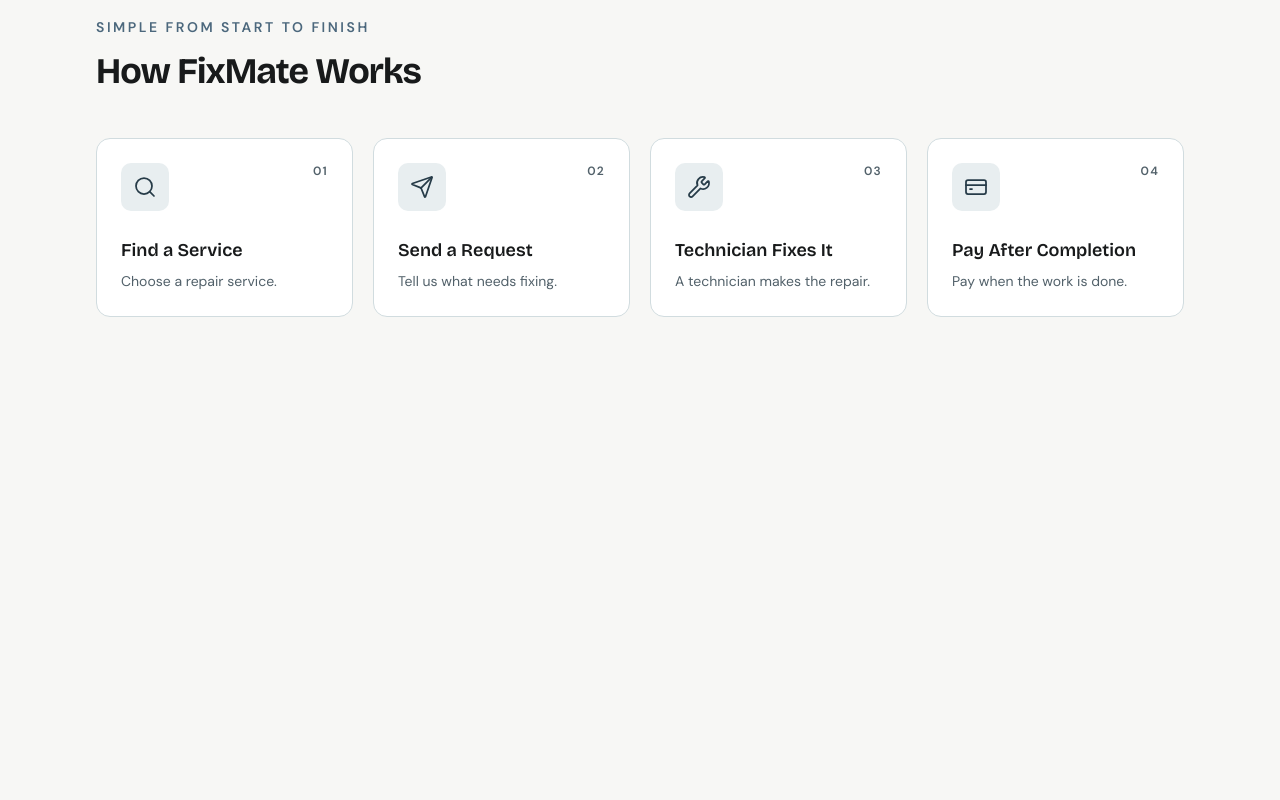
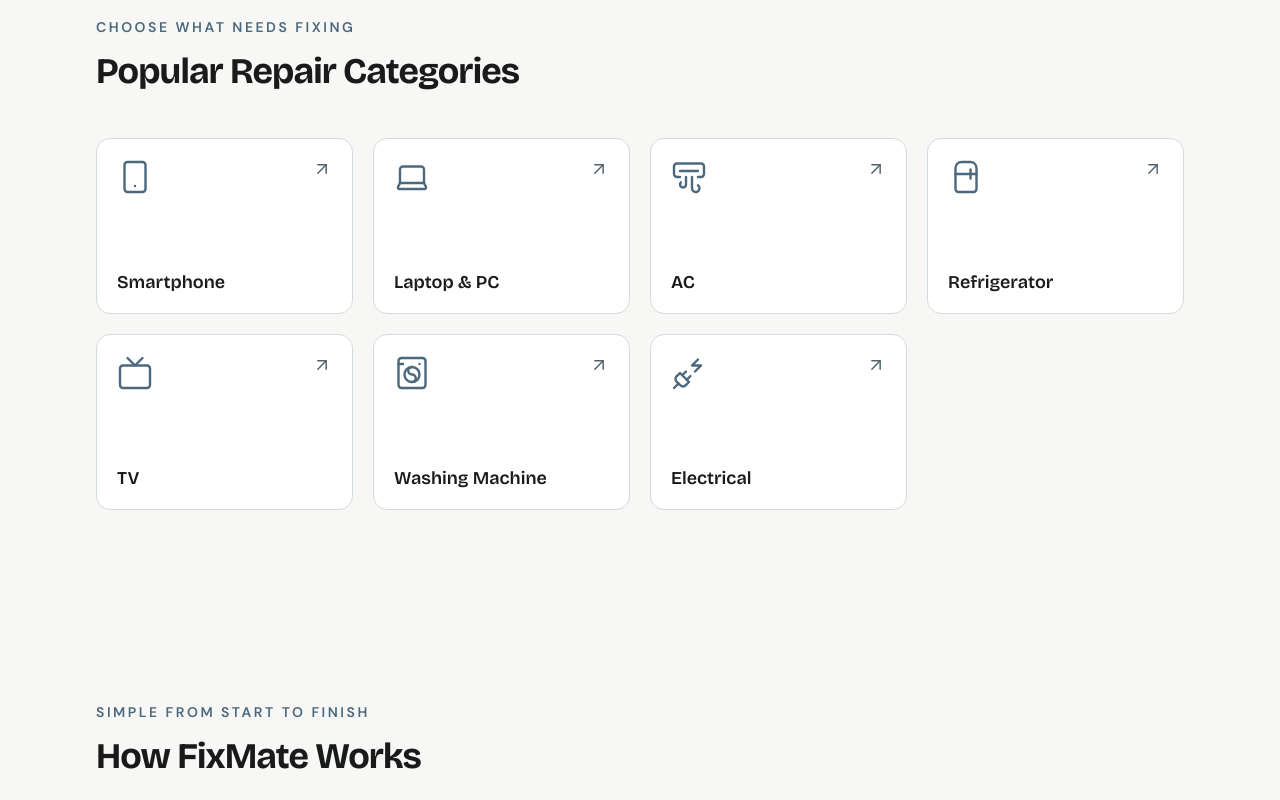
Before and after one commit to foysaliio/fixmate-client, a Next.js app: page / in a window 1280 px wide. Shown: the part 880-1680 px from the top of the page. Before the commit the page ends 1293 px from the top, so only its background shows below. Built offline with nearby package versions, Linux system fonts and the light colour scheme.

Commit message:
Add repair categories and unify section headings

```diff
--- a/src/app/(public)/page.tsx
+++ b/src/app/(public)/page.tsx
@@ -1,14 +1,40 @@
 "use client";
 
-import { ArrowRight, CreditCard, Search, Send, Wrench, type LucideIcon } from "lucide-react";
-import { motion, useMotionValue, useReducedMotion, useSpring } from "motion/react";
+import {
+  AirVent,
+  ArrowRight,
+  ArrowUpRight,
+  CreditCard,
+  Laptop,
+  PlugZap,
+  Refrigerator,
+  Search,
+  Send,
+  Smartphone,
+  Tv,
+  WashingMachine,
+  Wrench,
+  type LucideIcon,
+} from "lucide-react";
+import { motion, useReducedMotion } from "motion/react";
 import Image from "next/image";
 import Link from "next/link";
-import { useState, type PointerEvent } from "react";
 import repairWorkshop from "../../../public/images/fixmate-repair-workshop.webp";
 import { Button } from "@/components/ui/button";
+import { useCardBorderHighlight } from "@/components/ui/card-border-highlight";
+import { SectionHeading } from "@/components/ui/section-heading";
 
 const MotionLink = motion.create(Link);
+
+const repairCategories = [
+  { name: "Smartphone", icon: Smartphone },
+  { name: "Laptop & PC", icon: Laptop },
+  { name: "AC", icon: AirVent },
+  { name: "Refrigerator", icon: Refrigerator },
+  { name: "TV", icon: Tv },
+  { name: "Washing Machine", icon: WashingMachine },
+  { name: "Electrical", icon: PlugZap },
+];
 
 const steps = [
   {
@@ -33,8 +59,6 @@ const steps = [
   },
 ];
 
-const borderSides = ["top", "right", "bottom", "left"] as const;
-
 function StepCard({
   title,
   description,
@@ -48,68 +72,14 @@ function StepCard({
   index: number;
   reducedMotion: boolean | null;
 }) {
-  const [activeSide, setActiveSide] = useState<(typeof borderSides)[number] | null>(null);
-  const lineX = useMotionValue(0);
-  const lineY = useMotionValue(0);
-  const smoothX = useSpring(lineX, { stiffness: 320, damping: 32 });
-  const smoothY = useSpring(lineY, { stiffness: 320, damping: 32 });
-
-  function moveHighlight(event: PointerEvent<HTMLLIElement>) {
-    if (event.pointerType === "touch") return;
-
-    const bounds = event.currentTarget.getBoundingClientRect();
-    const x = Math.max(0, Math.min(event.clientX - bounds.left, bounds.width));
-    const y = Math.max(0, Math.min(event.clientY - bounds.top, bounds.height));
-    const nearest = Math.min(x, bounds.width - x, y, bounds.height - y);
-
-    lineX.set(Math.max(0, Math.min(x - 48, bounds.width - 96)));
-    lineY.set(Math.max(0, Math.min(y - 48, bounds.height - 96)));
-
-    if (nearest === x) {
-      setActiveSide("left");
-    } else if (nearest === bounds.width - x) {
-      setActiveSide("right");
-    } else if (nearest === y) {
-      setActiveSide("top");
-    } else {
-      setActiveSide("bottom");
-    }
-  }
+  const { borderHighlight, ...pointerHandlers } = useCardBorderHighlight(reducedMotion);
 
   return (
     <li
       className="relative rounded-xl border border-border bg-card p-6 text-card-foreground"
-      onPointerEnter={moveHighlight}
-      onPointerMove={moveHighlight}
-      onPointerLeave={() => setActiveSide(null)}
+      {...pointerHandlers}
     >
-      {borderSides.map((side) => {
-        const horizontal = side === "top" || side === "bottom";
-        return (
-          <motion.span
-            key={side}
-            aria-hidden="true"
-            style={{
-              position: "absolute",
-              pointerEvents: "none",
-              width: horizontal ? 96 : 2,
-              height: horizontal ? 2 : 96,
-              top: side === "top" ? -1 : horizontal ? undefined : 0,
-              bottom: side === "bottom" ? -1 : undefined,
-              left: side === "right" ? undefined : 0,
-              right: side === "right" ? -1 : undefined,
-              background: horizontal
-                ? "linear-gradient(to right, transparent, var(--primary), transparent)"
-                : "linear-gradient(to bottom, transparent, var(--primary), transparent)",
-              x: horizontal ? (reducedMotion ? lineX : smoothX) : undefined,
-              y: horizontal ? undefined : reducedMotion ? lineY : smoothY,
-            }}
-            initial={false}
-            animate={{ opacity: activeSide === side ? 1 : 0 }}
-            transition={{ duration: reducedMotion ? 0 : 0.2 }}
-          />
-        );
-      })}
+      {borderHighlight}
       <div className="mb-7 flex items-start justify-between">
         <motion.span
           className="flex size-12 items-center justify-center rounded-lg bg-secondary text-secondary-foreground"
@@ -131,6 +101,41 @@ function StepCard({
   );
 }
 
+function CategoryCard({
+  name,
+  Icon,
+  reducedMotion,
+}: {
+  name: string;
+  Icon: LucideIcon;
+  reducedMotion: boolean | null;
+}) {
+  const { borderHighlight, ...pointerHandlers } = useCardBorderHighlight(reducedMotion);
+
+  return (
+    <li className="min-w-0">
+      <Link
+        href={`/services?category=${encodeURIComponent(name)}`}
+        className="relative flex h-full min-h-40 flex-col justify-between rounded-xl border border-border bg-card p-4 text-card-foreground focus-visible:outline-2 focus-visible:outline-offset-2 focus-visible:outline-ring sm:min-h-44 sm:p-5"
+        {...pointerHandlers}
+      >
+        {borderHighlight}
+        <span className="flex items-start justify-between gap-2">
+          <Icon aria-hidden="true" className="size-8 text-primary sm:size-9" strokeWidth={1.6} />
+          <ArrowUpRight
+            aria-hidden="true"
+            className="size-5 shrink-0 text-muted-foreground"
+            strokeWidth={1.75}
+          />
+        </span>
+        <span className="font-heading text-base font-semibold leading-tight sm:text-lg">
+          {name}
+        </span>
+      </Link>
+    </li>
+  );
+}
+
 export default function Home() {
   const reducedMotion = useReducedMotion();
 
@@ -139,14 +144,11 @@ export default function Home() {
       <section className="overflow-hidden bg-background text-foreground">
         <div className="mx-auto grid min-h-[calc(100svh-4.5rem)] w-full max-w-6xl grid-cols-1 items-center gap-7 px-5 py-7 sm:px-8 lg:grid-cols-[1.03fr_0.97fr] lg:gap-12 lg:py-14">
           <div className="max-w-xl text-left">
-            <p className="mb-5 text-xs font-semibold uppercase tracking-[0.18em] text-primary sm:text-sm">
-              For devices &amp; appliances
-            </p>
-            <h1 className="font-heading text-[clamp(2.25rem,11.1vw,2.85rem)] font-bold leading-[1.03] tracking-tight sm:text-6xl lg:text-[4.25rem]">
+            <SectionHeading label="For devices & appliances" level="h1">
               Get it fixed.
               <br />
               <span className="text-primary">Stay in the loop.</span>
-            </h1>
+            </SectionHeading>
             <p className="mt-6 max-w-lg text-base leading-relaxed text-muted-foreground sm:text-lg">
               Book a verified technician, track your repair, and pay after the job is done.
             </p>
@@ -177,15 +179,34 @@ export default function Home() {
         </div>
       </section>
 
+      <section
+        aria-labelledby="popular-repair-categories-heading"
+        className="bg-background py-16 text-foreground sm:py-20 lg:py-24"
+      >
+        <div className="mx-auto w-full max-w-6xl px-5 sm:px-8">
+          <div className="mb-9 sm:mb-11">
+            <SectionHeading
+              id="popular-repair-categories-heading"
+              label="CHOOSE WHAT NEEDS FIXING"
+            >
+              Popular Repair Categories
+            </SectionHeading>
+          </div>
+
+          <ul className="grid grid-cols-2 gap-3 sm:grid-cols-3 sm:gap-4 lg:grid-cols-4 lg:gap-5">
+            {repairCategories.map(({ name, icon: Icon }) => (
+              <CategoryCard key={name} name={name} Icon={Icon} reducedMotion={reducedMotion} />
+            ))}
+          </ul>
+        </div>
+      </section>
+
       <section aria-labelledby="how-it-works-heading" className="bg-background py-16 text-foreground sm:py-20 lg:py-24">
         <div className="mx-auto w-full max-w-6xl px-5 sm:px-8">
           <div className="mb-9 max-w-xl sm:mb-11">
-            <p className="mb-3 text-xs font-semibold uppercase tracking-[0.18em] text-primary sm:text-sm">
-              Simple from start to finish
-            </p>
-            <h2 id="how-it-works-heading" className="text-3xl font-bold tracking-tight sm:text-4xl">
+            <SectionHeading id="how-it-works-heading" label="Simple from start to finish">
               How FixMate Works
-            </h2>
+            </SectionHeading>
           </div>
 
           <ol className="grid gap-4 lg:grid-cols-4 lg:gap-5">
--- /dev/null
+++ b/src/components/ui/card-border-highlight.tsx
@@ -0,0 +1,69 @@
+"use client";
+
+import { motion, useMotionValue, useSpring } from "motion/react";
+import { useState, type PointerEvent } from "react";
+
+const borderSides = ["top", "right", "bottom", "left"] as const;
+
+export function useCardBorderHighlight(reducedMotion: boolean | null) {
+  const [activeSide, setActiveSide] = useState<(typeof borderSides)[number] | null>(null);
+  const lineX = useMotionValue(0);
+  const lineY = useMotionValue(0);
+  const smoothX = useSpring(lineX, { stiffness: 320, damping: 32 });
+  const smoothY = useSpring(lineY, { stiffness: 320, damping: 32 });
+
+  function moveHighlight(event: PointerEvent<HTMLElement>) {
+    if (event.pointerType === "touch") return;
+
+    const bounds = event.currentTarget.getBoundingClientRect();
+    const x = Math.max(0, Math.min(event.clientX - bounds.left, bounds.width));
+    const y = Math.max(0, Math.min(event.clientY - bounds.top, bounds.height));
+    const nearest = Math.min(x, bounds.width - x, y, bounds.height - y);
+
+    lineX.set(Math.max(0, Math.min(x - 48, bounds.width - 96)));
+    lineY.set(Math.max(0, Math.min(y - 48, bounds.height - 96)));
+
+    if (nearest === x) {
+      setActiveSide("left");
+    } else if (nearest === bounds.width - x) {
+      setActiveSide("right");
+    } else if (nearest === y) {
+      setActiveSide("top");
+    } else {
+      setActiveSide("bottom");
+    }
+  }
+
+  return {
+    onPointerEnter: moveHighlight,
+    onPointerMove: moveHighlight,
+    onPointerLeave: () => setActiveSide(null),
+    borderHighlight: borderSides.map((side) => {
+      const horizontal = side === "top" || side === "bottom";
+      return (
+        <motion.span
+          key={side}
+          aria-hidden="true"
+          style={{
+            position: "absolute",
+            pointerEvents: "none",
+            width: horizontal ? 96 : 2,
+            height: horizontal ? 2 : 96,
+            top: side === "top" ? -1 : horizontal ? undefined : 0,
+            bottom: side === "bottom" ? -1 : undefined,
+            left: side === "right" ? undefined : 0,
+            right: side === "right" ? -1 : undefined,
+            background: horizontal
+              ? "linear-gradient(to right, transparent, var(--primary), transparent)"
+              : "linear-gradient(to bottom, transparent, var(--primary), transparent)",
+            x: horizontal ? (reducedMotion ? lineX : smoothX) : undefined,
+            y: horizontal ? undefined : reducedMotion ? lineY : smoothY,
+          }}
+          initial={false}
+          animate={{ opacity: activeSide === side ? 1 : 0 }}
+          transition={{ duration: reducedMotion ? 0 : 0.2 }}
+        />
+      );
+    }),
+  };
+}
--- /dev/null
+++ b/src/components/ui/section-heading.tsx
@@ -0,0 +1,35 @@
+import type { ReactNode } from "react";
+
+type SectionHeadingProps = {
+  label: string;
+  children: ReactNode;
+  id?: string;
+  level?: "h1" | "h2";
+};
+
+export function SectionHeading({
+  label,
+  children,
+  id,
+  level = "h2",
+}: SectionHeadingProps) {
+  const Heading = level;
+
+  return (
+    <div>
+      <p className="mb-3 text-xs font-semibold uppercase tracking-[0.18em] text-primary sm:text-sm">
+        {label}
+      </p>
+      <Heading
+        id={id}
+        className={
+          level === "h1"
+            ? "font-heading text-[clamp(2.25rem,11.1vw,2.85rem)] font-bold leading-[1.03] tracking-tight sm:text-6xl lg:text-[4.25rem]"
+            : "font-heading text-3xl font-bold tracking-tight sm:text-4xl"
+        }
+      >
+        {children}
+      </Heading>
+    </div>
+  );
+}
```
Also changed, not shown: 1 other file (tests, documents, lock files or other folders).
